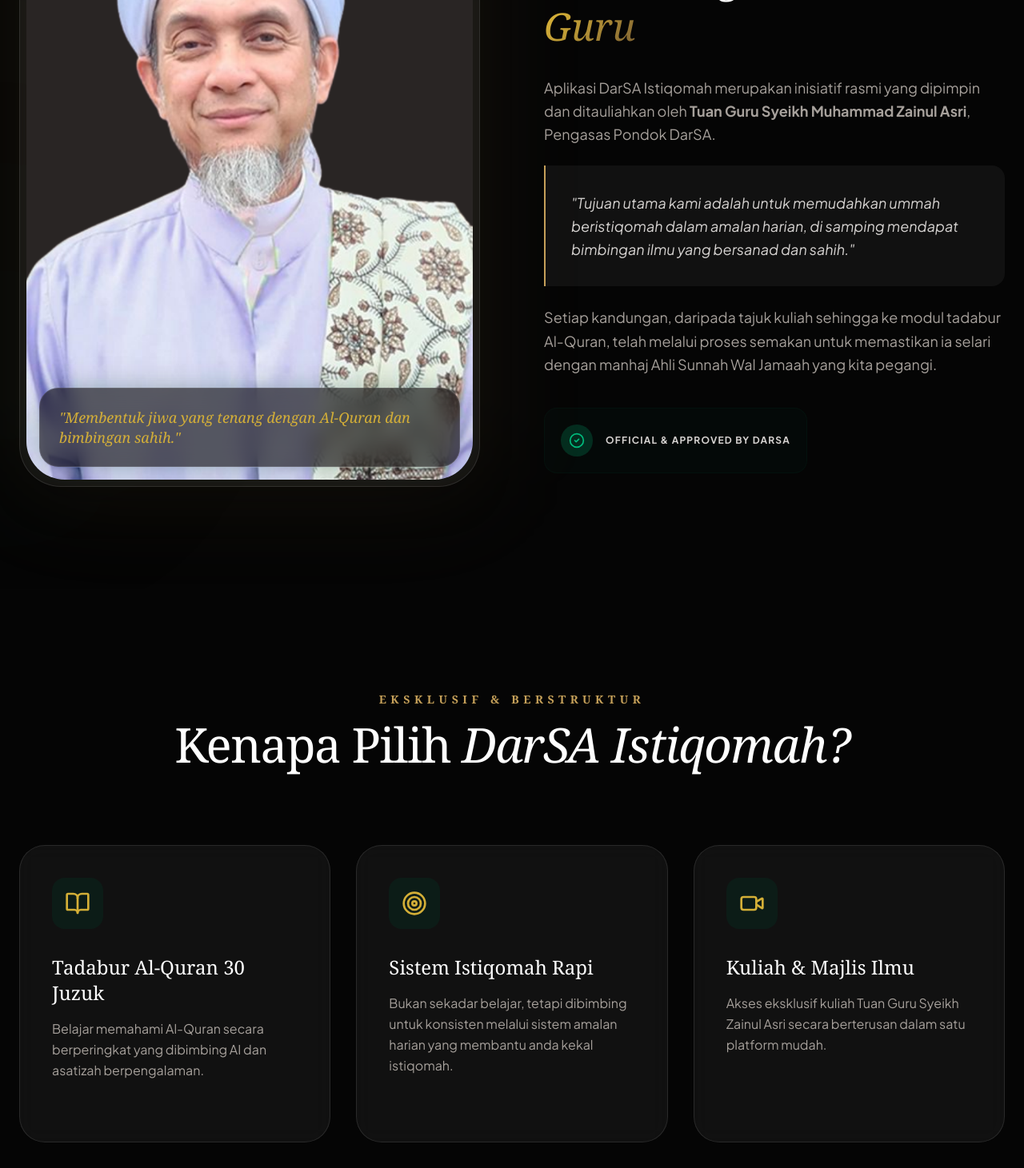
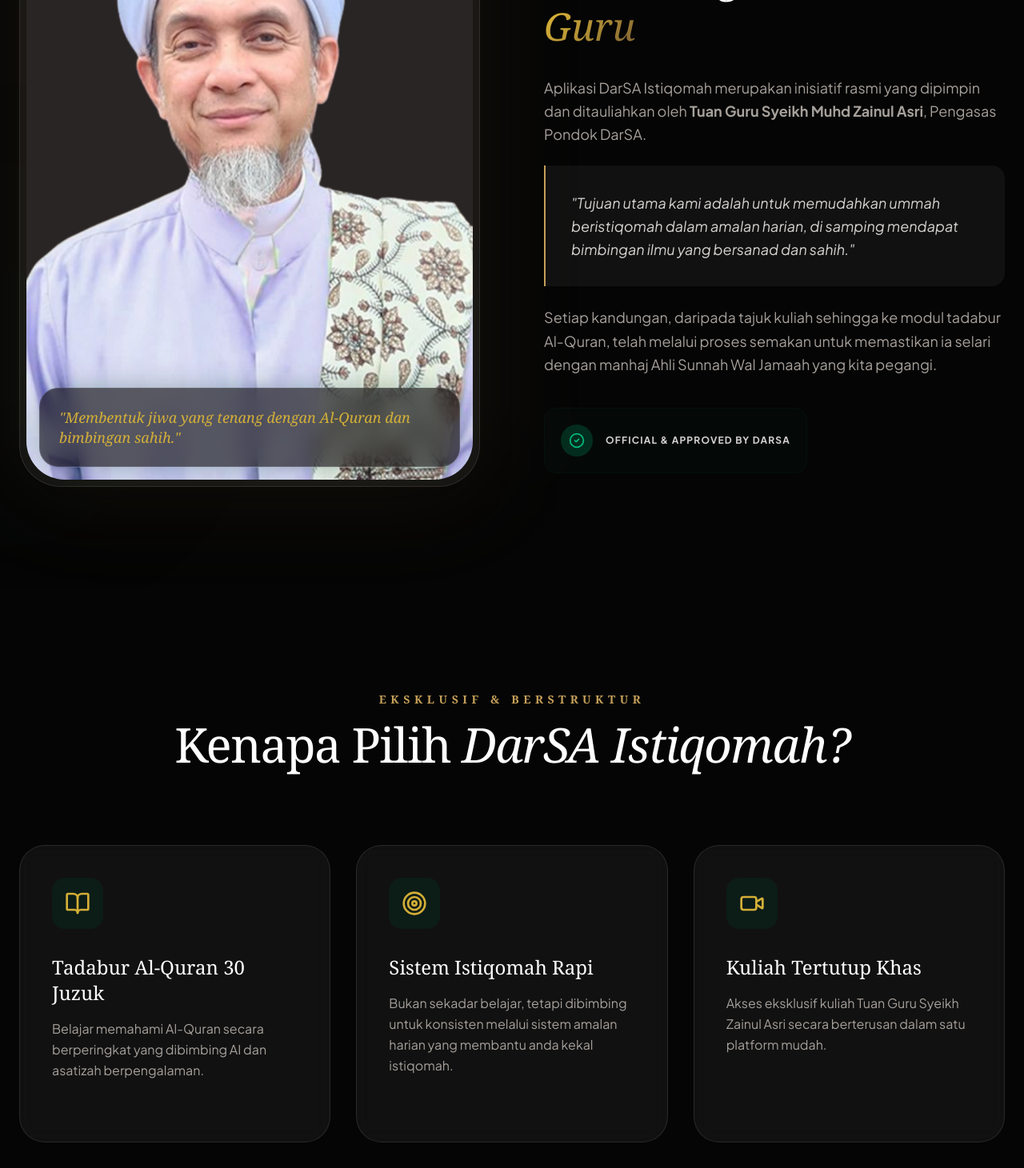
Before and after one commit to fattah-b/AG-WEBSITE-DARSA-ISTIQOMAH-darsaistiqomah.com, a React (Vite) app: page / in a window 1280 px wide. Shown: the part 2500-3961 px from the top of the page at 80% size. Built offline with nearby package versions, Linux system fonts and the light colour scheme.

Commit message:
fix: update Tuan Guru name, card title and road tour dates

```diff
--- a/src/App.tsx
+++ b/src/App.tsx
@@ -116,7 +116,7 @@
     icon: <Target className="w-8 h-8 text-gold-400" />
   },
   {
-    title: "Kuliah & Majlis Ilmu",
+    title: "Kuliah Tertutup Khas",
     desc: "Akses eksklusif kuliah Tuan Guru Syeikh Zainul Asri secara berterusan dalam satu platform mudah.",
     icon: <Video className="w-8 h-8 text-gold-400" />
   },
@@ -802,7 +802,7 @@
               <h2 className="text-4xl md:text-5xl font-serif mb-8 leading-tight">Dibimbing Oleh <span className="italic gold-text-gradient">Tuan Guru</span></h2>
               <div className="space-y-6 text-stone-400 text-lg leading-relaxed mb-10">
                 <p>
-                  Aplikasi DarSA Istiqomah merupakan inisiatif rasmi yang dipimpin dan ditauliahkan oleh <strong>Tuan Guru Syeikh Muhammad Zainul Asri</strong>, Pengasas Pondok DarSA.
+                  Aplikasi DarSA Istiqomah merupakan inisiatif rasmi yang dipimpin dan ditauliahkan oleh <strong>Tuan Guru Syeikh Muhd Zainul Asri</strong>, Pengasas Pondok DarSA.
                 </p>
                 <div className="p-8 border-l-2 border-gold-500 bg-white/5 rounded-r-2xl">
                   <p className="italic text-stone-300">"Tujuan utama kami adalah untuk memudahkan ummah beristiqomah dalam amalan harian, di samping mendapat bimbingan ilmu yang bersanad dan sahih."</p>
@@ -1283,7 +1283,7 @@
                   location: "Restoran DarSA Kota Warisan",
                   address: "Arena Warisan Puteri, 1G Jalan Arena, Kota Warisan, 43900 Sepang",
                   date: "24 Mei 2026",
-                  day: "Sabtu",
+                  day: "Ahad",
                   time: "10:00 AM",
                   mapsQuery: "Restoran+DarSA+Kota+Warisan+Sepang"
                 },
@@ -1292,7 +1292,7 @@
                   location: "Maahad Tahfiz Ibnu Dahlan DarSA",
                   address: "Prima Bukit Beruntung 1, Jalan Anggerik 2g, Bandar Bukit Beruntung, 48300 Rawang",
                   date: "24 Mei 2026",
-                  day: "Sabtu",
+                  day: "Ahad",
                   time: "02:00 PM",
                   mapsQuery: "Maahad+Tahfiz+Ibnu+Dahlan+DarSA+Bukit+Beruntung"
                 },
```
